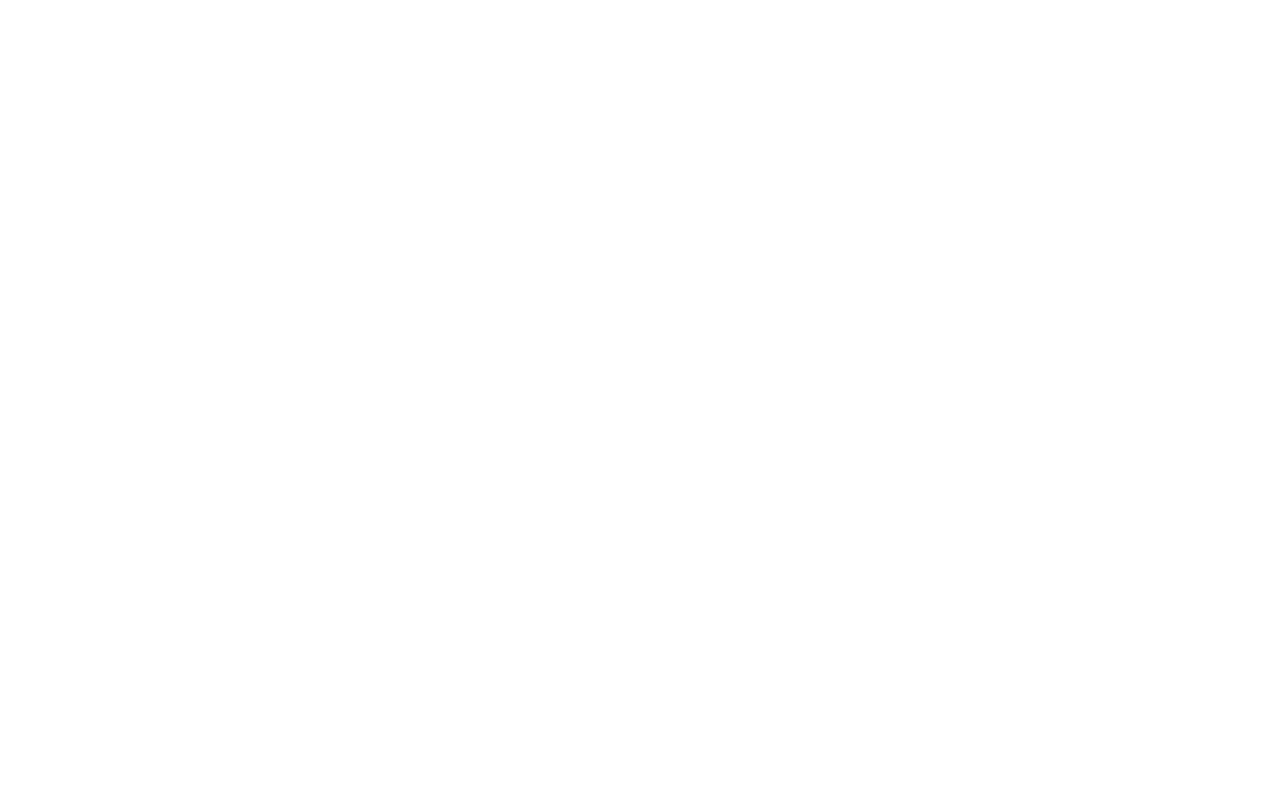
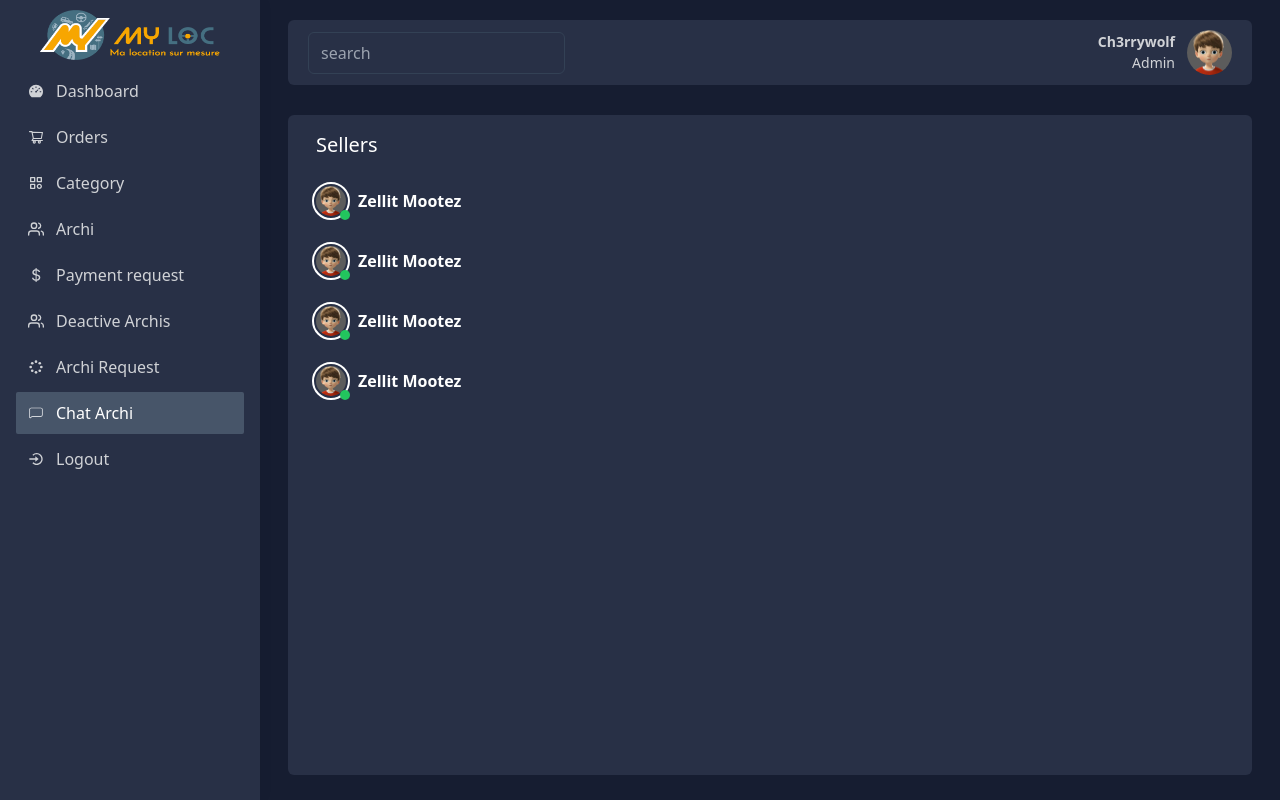
Before and after one commit to ch3rrywolf/krea, a React (Create React App) app in the folder dashboard/: page /admin/dashboard/chat-archis in a window 1280 px wide. Before the commit this address had no page. Built offline with nearby package versions, Linux system fonts and the light colour scheme.

Commit message:
[FRONT] ChatArchi Admin {ChatArchi} 1/2

```diff
--- a/dashboard/src/navigation/allNav.js
+++ b/dashboard/src/navigation/allNav.js
@@ -58,6 +58,6 @@
         title: 'Chat Archi',
         icon: <CiChat1 />,
         role: 'admin',
-        path: '/admin/dashboard/chat-archi'
+        path: '/admin/dashboard/chat-archis'
     }
 ]
--- a/dashboard/src/router/routes/adminRoutes.js
+++ b/dashboard/src/router/routes/adminRoutes.js
@@ -7,6 +7,7 @@
 const DeactiveArchis = lazy(() => import("../../views/admin/DeactiveArchis"))
 const ArchiRequest = lazy(() => import("../../views/admin/ArchiRequest"))
 const ArchiDetails = lazy(() => import("../../views/admin/ArchiDetails"))
+const ChatArchi = lazy(() => import("../../views/admin/ChatArchi"))
 
 export const adminRoutes = [
     {
@@ -48,5 +49,10 @@
         path : 'admin/dashboard/archi/details/:archiId',
         element : <ArchiDetails />,
         role : 'admin'
+    },
+    {
+        path : 'admin/dashboard/chat-archis',
+        element : <ChatArchi />,
+        role : 'admin'
     }
 ]
--- /dev/null
+++ b/dashboard/src/views/admin/ChatArchi.jsx
@@ -0,0 +1,71 @@
+import React, { useState } from 'react'
+import { IoMdClose } from 'react-icons/io'
+
+const ChatArchi = () => {
+
+    const [show, setShow] = useState(false)
+
+
+    return (
+        <div className='px-2 lg:px-7 py-5'>
+            <div className='w-full bg-[#283046] px-4 py-4 rounded-md h-[calc(100vh-140px)]'>
+                <div className='flex w-full h-full relative'>
+                    <div className={`w-[280px] h-full absolute z-10 ${show ? '-left-[16px]' : '-left-[336px]'} md:left-0 md:relative transition-all`}>
+                        <div className='w-full h-[calc(100vh-177px)] bg-[#252b3b] md:bg-transparent overflow-y-auto'>
+                            <div className='flex text-xl justify-between items-center p-4 md:p-0 md:px-3 md:pb-3 text-white'>
+                                <h2>Sellers</h2>
+                                <span onClick={() => setShow(true)} className='block cursor-pointer md:hidden'><IoMdClose /></span>
+                            </div>
+                            <div className={`h-[60px] flex justify-start gap-2 items-center text-white px-2 py-2 rounded-sm cursor-pointer`}>
+                                <div className='relative'>
+                                    <img className='w-[38px] h-[38px] border-white border-2 max-w-[38px] p-[2px] rounded-full' src="http://localhost:3000/images/admin.jpg" alt="" />
+                                    <div className='w-[10px] h-[10px] bg-green-500 rounded-full absolute right-0 bottom-0'></div>
+                                </div>
+                                <div className='flex justify-center items-start flex-col w-full'>
+                                    <div className='flex justify-between items-center w-full'>
+                                        <h2 className='text-base font-semibold'>Zellit Mootez</h2>
+                                    </div>
+                                </div>
+                            </div>
+                            <div className={`h-[60px] flex justify-start gap-2 items-center text-white px-2 py-2 rounded-sm cursor-pointer`}>
+                                <div className='relative'>
+                                    <img className='w-[38px] h-[38px] border-white border-2 max-w-[38px] p-[2px] rounded-full' src="http://localhost:3000/images/admin.jpg" alt="" />
+                                    <div className='w-[10px] h-[10px] bg-green-500 rounded-full absolute right-0 bottom-0'></div>
+                                </div>
+                                <div className='flex justify-center items-start flex-col w-full'>
+                                    <div className='flex justify-between items-center w-full'>
+                                        <h2 className='text-base font-semibold'>Zellit Mootez</h2>
+                                    </div>
+                                </div>
+                            </div>
+                            <div className={`h-[60px] flex justify-start gap-2 items-center text-white px-2 py-2 rounded-sm cursor-pointer`}>
+                                <div className='relative'>
+                                    <img className='w-[38px] h-[38px] border-white border-2 max-w-[38px] p-[2px] rounded-full' src="http://localhost:3000/images/admin.jpg" alt="" />
+                                    <div className='w-[10px] h-[10px] bg-green-500 rounded-full absolute right-0 bottom-0'></div>
+                                </div>
+                                <div className='flex justify-center items-start flex-col w-full'>
+                                    <div className='flex justify-between items-center w-full'>
+                                        <h2 className='text-base font-semibold'>Zellit Mootez</h2>
+                                    </div>
+                                </div>
+                            </div>
+                            <div className={`h-[60px] flex justify-start gap-2 items-center text-white px-2 py-2 rounded-sm cursor-pointer`}>
+                                <div className='relative'>
+                                    <img className='w-[38px] h-[38px] border-white border-2 max-w-[38px] p-[2px] rounded-full' src="http://localhost:3000/images/admin.jpg" alt="" />
+                                    <div className='w-[10px] h-[10px] bg-green-500 rounded-full absolute right-0 bottom-0'></div>
+                                </div>
+                                <div className='flex justify-center items-start flex-col w-full'>
+                                    <div className='flex justify-between items-center w-full'>
+                                        <h2 className='text-base font-semibold'>Zellit Mootez</h2>
+                                    </div>
+                                </div>
+                            </div>
+                        </div>
+                    </div>
+                </div>
+            </div>
+        </div>
+    )
+}
+
+export default ChatArchi
```
